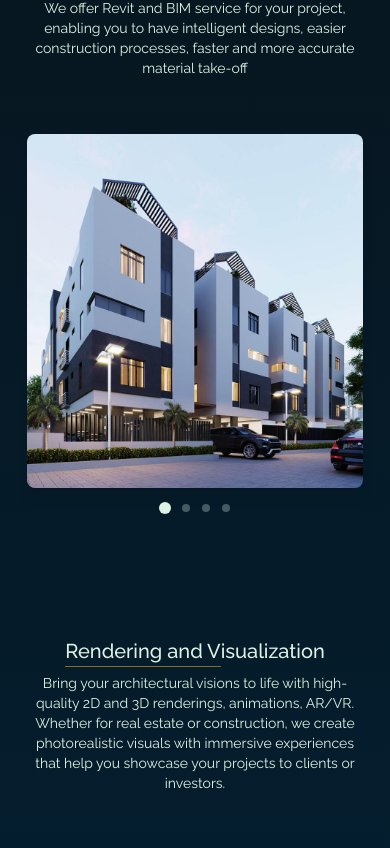
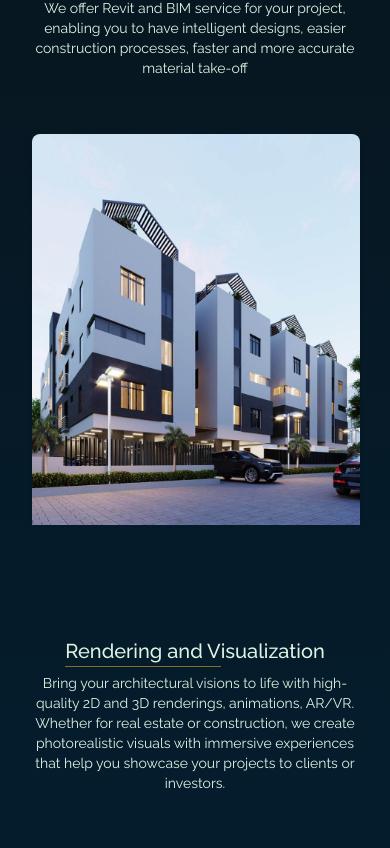
Before and after one commit to Ovodo/arc911, a React (Vite) app: page / in a window 390 px wide. Shown: the part 1632-2480 px from the top of the page. Built offline with nearby package versions, Linux system fonts and the light colour scheme.

Commit message:
fixed slider animation for  mobile- - used a scrollable div instead

```diff
--- a/src/App.css
+++ b/src/App.css
@@ -69,9 +69,15 @@ section {
   }
 }
 @media (max-width: 600px) {
+  .image-slider {
+    scroll-snap-type: x mandatory;
+    /* width: 100vw; */
+
+    }
   .image-slider img {
-    width: 100%;
-    height: auto;
+    /* width: 100%;
+    height: auto; */
+    scroll-snap-align: center;
   }
 }
 /*
--- a/src/components/ImageSlider.jsx
+++ b/src/components/ImageSlider.jsx
@@ -14,9 +14,9 @@ const ImageSlider = ({ images }) => {
   };
 
   const imageVariants = {
-    enter: { opacity: 0, x: 100, scale: 0.95, filter: "blur(8px)" }, // Initial state for new image
+    enter: { opacity: 0, x: 10, scale: 0.95, filter: "blur(8px)" }, // Initial state for new image
     center: { opacity: 1, x: 0, scale: 1, filter: "blur(0px)" }, // Image in center view
-    exit: { opacity: 0, x: -100, scale: 0.95, filter: "blur(8px)" }, // Image exiting
+    exit: { opacity: 0, x: -10, scale: 0.95, filter: "blur(8px)" }, // Image exiting
   };
 
   const swipePower = (offset, velocity) => {
@@ -28,7 +28,19 @@ const ImageSlider = ({ images }) => {
       <button onClick={previous} className='z-10 hidden sm:flex'>
         <IconCircleArrowLeft stroke={1.5} />
       </button>
-      <div className='relative w-full h-[354px] flex justify-center items-center'>
+      <div className='relative image-slider pl-[2vw]  overflow-x-scroll  sm:hidden  h-max flex justify-start items-center'>
+        {images.map((item) => {
+          return (
+            <img
+              key={item}
+              src={`/images/${item}.jpg`}
+              alt={images[activeImage]}
+              className='object-cover mr-20  text-center leading-[354px]  h-[400px] rounded-lg shadow-lg'
+            />
+          );
+        })}
+      </div>
+      <div className='relative hidden sm:flex w-full h-[354px] justify-center items-center'>
         <AnimatePresence custom={activeImage}>
           <motion.img
             key={activeImage}
@@ -42,16 +54,16 @@ const ImageSlider = ({ images }) => {
             animate='center'
             exit='exit'
             transition={{
-              x: { type: "spring", stiffness: 300, damping: 30 },
-              opacity: { duration: 0.5 },
-              scale: { duration: 0.7 },
-              filter: { duration: 0.5 },
+              x: { type: "spring", stiffness: 100, damping: 20 },
+              opacity: { duration: 1 },
+              scale: { duration: 1.4 },
+              filter: { duration: 1 },
             }}
             drag='x'
             dragConstraints={{ left: 0, right: 0 }}
-            dragElastic={1}
+            dragElastic={1.5}
             onDragEnd={(event, info) => {
-              const swipeConfidenceThreshold = 10000;
+              const swipeConfidenceThreshold = 500;
               const swipe = swipePower(info.offset.x, info.velocity.x);
 
               if (swipe < -swipeConfidenceThreshold) {
@@ -67,7 +79,7 @@ const ImageSlider = ({ images }) => {
         <IconCircleArrowLeft stroke={1.5} />
       </button>
       {/* Navigation Dots */}
-      <div className='flex items-center  justify-center absolute left-1/2 -translate-x-1/2 -bottom-[7%] z-10'>
+      <div className='items-center hidden sm:flex justify-center absolute left-1/2 -translate-x-1/2 -bottom-[7%] z-10'>
         {images.map((_, index) => (
           <motion.div
             key={index}
--- a/src/components/Navbar.jsx
+++ b/src/components/Navbar.jsx
@@ -45,7 +45,7 @@ const Navbar = () => {
       <motion.ul
         animate={{ right: isScrolled ? "5%" : "36%" }}
         transition={{ duration: 0.5 }}
-        className={`hidden sm:flex fixed bord  top-5 max-w-[30%] duration-[4000] ease-out w-full justify-between ${
+        className={`hidden sm:flex fixed  top-5 max-w-[30%] duration-[4000] ease-out w-full justify-between ${
           isScrolled ? " bg-app_brown px-[1vw] rounded-md" : ""
         }`}
       >
--- a/src/components/ServiceBox.jsx
+++ b/src/components/ServiceBox.jsx
@@ -26,7 +26,7 @@ const ServiceBox = ({ heading, paragraph, side }) => {
       transition={{ duration: 0.8, ease: "easeOut" }} // Smooth easing effect
     >
       <motion.div
-        className='sm:flex-1  border-green-500'
+        className='sm:flex-1 '
         initial={{ opacity: 0, x: side === "left" ? -50 : 50 }}
         animate={isInView ? { opacity: 1, x: 0 } : {}}
         transition={{ duration: 0.8, ease: "easeOut", delay: 0.2 }} // Delay to sync with overall animation
```
